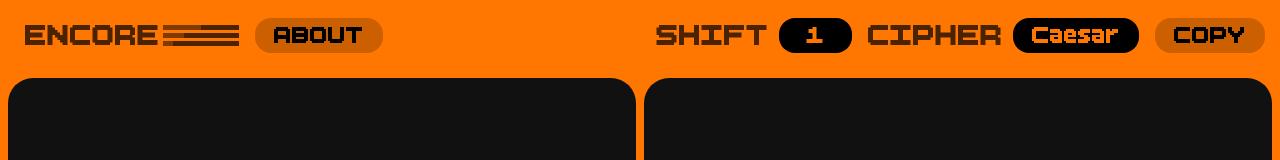
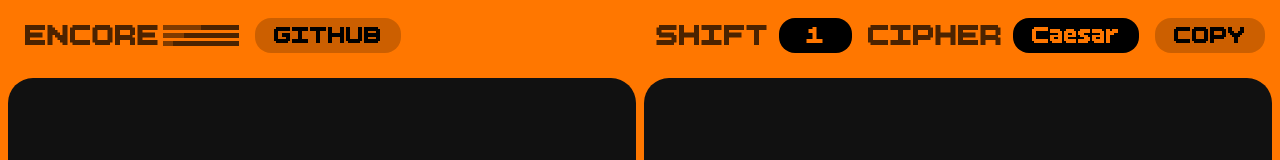
Before and after one commit to akshdzn/Encore, a Svelte app: page / in a window 1280 px wide. Shown: the top 160 px of the page. Built offline with nearby package versions, Linux system fonts and the light colour scheme.

Commit message:
renamed the ABOUT button to GITHUB. To be more clear

```diff
--- a/src/App.svelte
+++ b/src/App.svelte
@@ -173,12 +173,12 @@
 
             <div class="buttons-top">
                 <button
-                    aria-label="About"
+                    aria-label="Github"
                     on:click={() => {
                         window
                             .open("https://github.com/akshdzn/Encore", "_blank")
                             .focus();
-                    }}>ABOUT</button
+                    }}>GITHUB</button
                 >
 
                 <button
```
Also changed, not shown: 1 other file (tests, documents, lock files or other folders).
